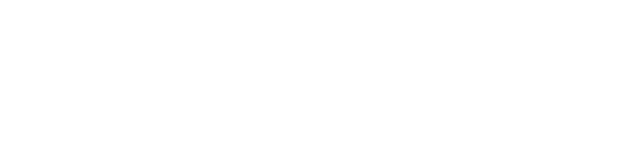
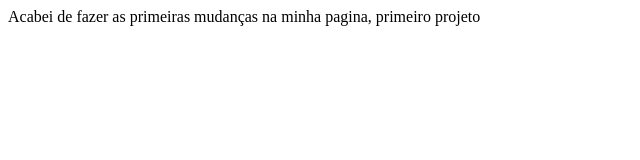
Before and after one commit to Tabataah/cozinha, a plain HTML site: page index.html in a window 1280 px wide. Shown: the whole page, without its empty margins (0-640 px from the left). Drawn offline with Linux system fonts and the light colour scheme.

```diff
--- a/index.html
+++ b/index.html
@@ -7,6 +7,6 @@
     <title>Document</title>
 </head>
 <body>
-
+    Acabei de fazer as primeiras mudanças na minha pagina, primeiro projeto
 </body>
 </html>
```
